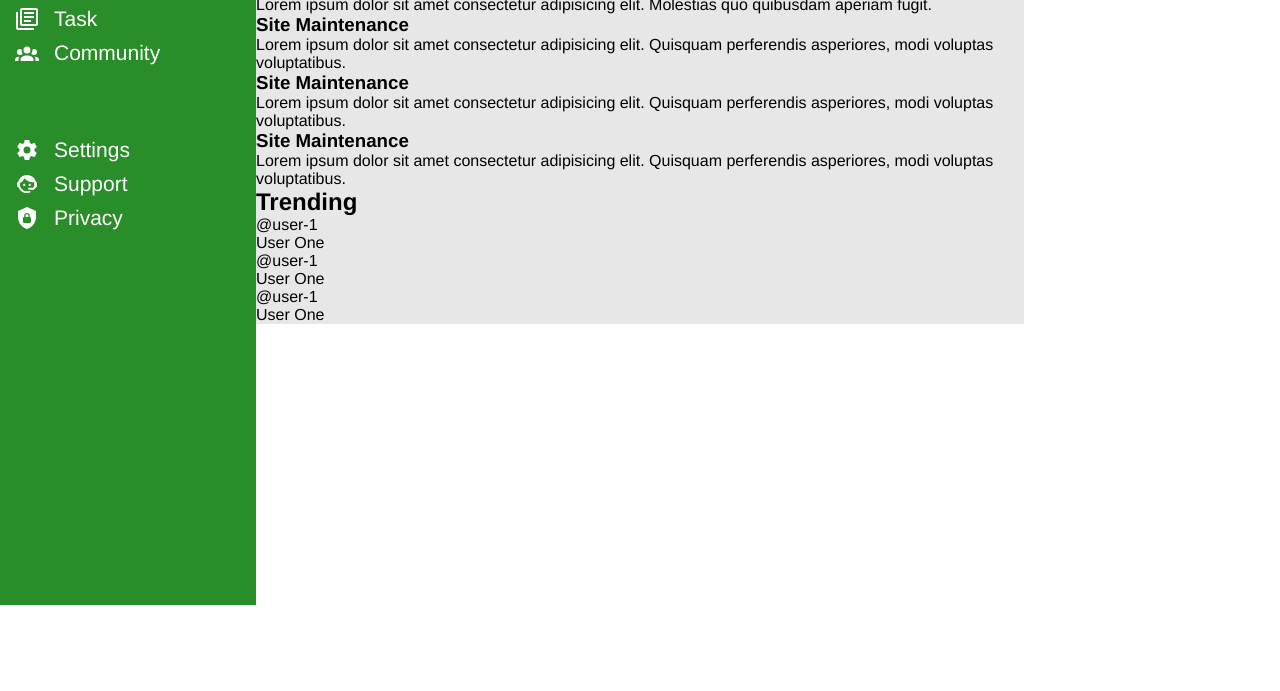
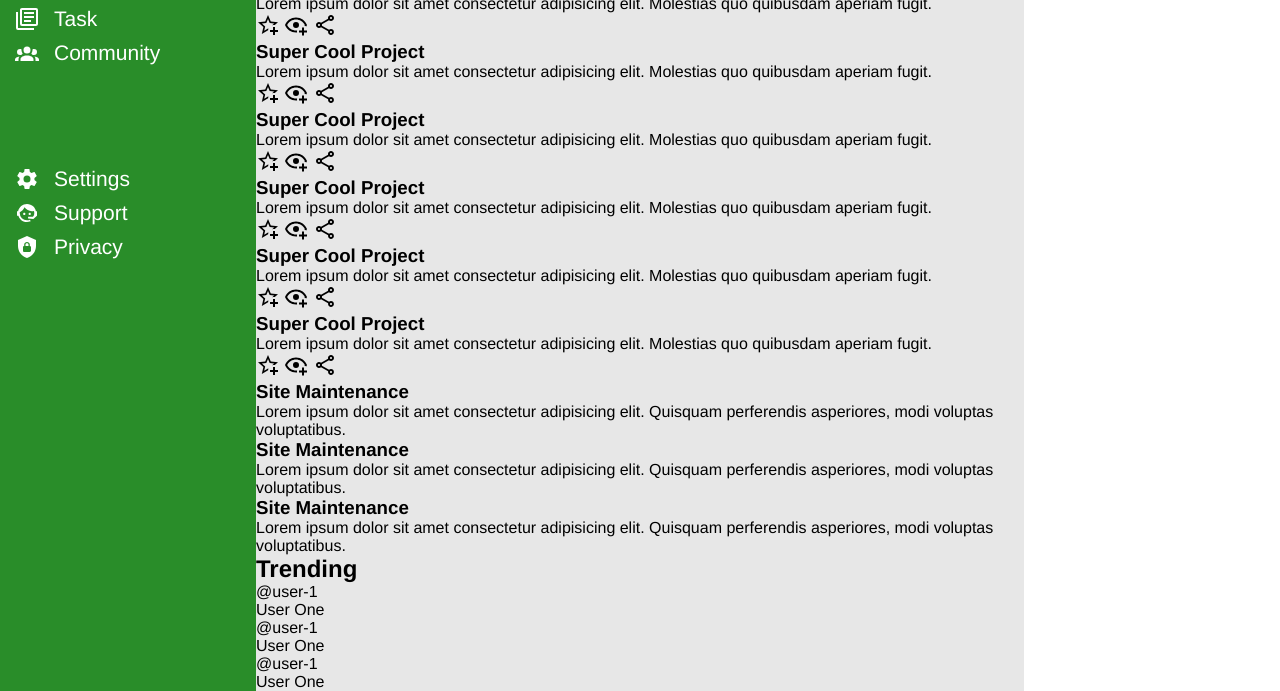
Before and after one commit to dnb777/admin-dashboard, a plain HTML site: page index.html in a window 1280 px wide. Shown: the part 195-886 px from the top of the page. Before the commit the page ends 800 px from the top, so only its background shows below. Drawn offline with Linux system fonts and the light colour scheme; a web font is replaced by a local one.

Commit message:
feat: agrega iconos al elemento "card"

```diff
--- a/index.html
+++ b/index.html
@@ -86,10 +86,60 @@
         <main class="main">
             <section class="projects">
                 <h2>Your projects</h2>
-                <div class="card">
-                    <h3 class="card-title">Super Cool Project</h3>
-                    <p class="card-text">Lorem ipsum dolor sit amet consectetur adipisicing elit. Molestias quo quibusdam aperiam fugit.</p>
-                    <div class="card-icons">
+                <div class="card-container">
+                    <div class="card">
+                        <h3 class="card-title">Super Cool Project</h3>
+                        <p class="card-text">Lorem ipsum dolor sit amet consectetur adipisicing elit. Molestias quo quibusdam aperiam fugit.</p>
+                        <div class="card-icons">
+                            <svg class="icon"><use href="images/icons.svg#icon-fav"></use></svg>
+                            <svg class="icon"><use href="images/icons.svg#icon-seen"></use></svg>
+                            <svg class="icon"><use href="images/icons.svg#icon-share"></use></svg>
+                        </div>
+                    </div>
+                    <div class="card">
+                        <h3 class="card-title">Super Cool Project</h3>
+                        <p class="card-text">Lorem ipsum dolor sit amet consectetur adipisicing elit. Molestias quo quibusdam aperiam fugit.</p>
+                        <div class="card-icons">
+                            <svg class="icon"><use href="images/icons.svg#icon-fav"></use></svg>
+                            <svg class="icon"><use href="images/icons.svg#icon-seen"></use></svg>
+                            <svg class="icon"><use href="images/icons.svg#icon-share"></use></svg>
+                        </div>
+                    </div>
+                    <div class="card">
+                        <h3 class="card-title">Super Cool Project</h3>
+                        <p class="card-text">Lorem ipsum dolor sit amet consectetur adipisicing elit. Molestias quo quibusdam aperiam fugit.</p>
+                        <div class="card-icons">
+                            <svg class="icon"><use href="images/icons.svg#icon-fav"></use></svg>
+                            <svg class="icon"><use href="images/icons.svg#icon-seen"></use></svg>
+                            <svg class="icon"><use href="images/icons.svg#icon-share"></use></svg>
+                        </div>
+                    </div>
+                    <div class="card">
+                        <h3 class="card-title">Super Cool Project</h3>
+                        <p class="card-text">Lorem ipsum dolor sit amet consectetur adipisicing elit. Molestias quo quibusdam aperiam fugit.</p>
+                        <div class="card-icons">
+                            <svg class="icon"><use href="images/icons.svg#icon-fav"></use></svg>
+                            <svg class="icon"><use href="images/icons.svg#icon-seen"></use></svg>
+                            <svg class="icon"><use href="images/icons.svg#icon-share"></use></svg>
+                        </div>
+                    </div>
+                    <div class="card">
+                        <h3 class="card-title">Super Cool Project</h3>
+                        <p class="card-text">Lorem ipsum dolor sit amet consectetur adipisicing elit. Molestias quo quibusdam aperiam fugit.</p>
+                        <div class="card-icons">
+                            <svg class="icon"><use href="images/icons.svg#icon-fav"></use></svg>
+                            <svg class="icon"><use href="images/icons.svg#icon-seen"></use></svg>
+                            <svg class="icon"><use href="images/icons.svg#icon-share"></use></svg>
+                        </div>
+                    </div>
+                    <div class="card">
+                        <h3 class="card-title">Super Cool Project</h3>
+                        <p class="card-text">Lorem ipsum dolor sit amet consectetur adipisicing elit. Molestias quo quibusdam aperiam fugit.</p>
+                        <div class="card-icons">
+                            <svg class="icon"><use href="images/icons.svg#icon-fav"></use></svg>
+                            <svg class="icon"><use href="images/icons.svg#icon-seen"></use></svg>
+                            <svg class="icon"><use href="images/icons.svg#icon-share"></use></svg>
+                        </div>
                     </div>
                 </div>
             </section>
```
